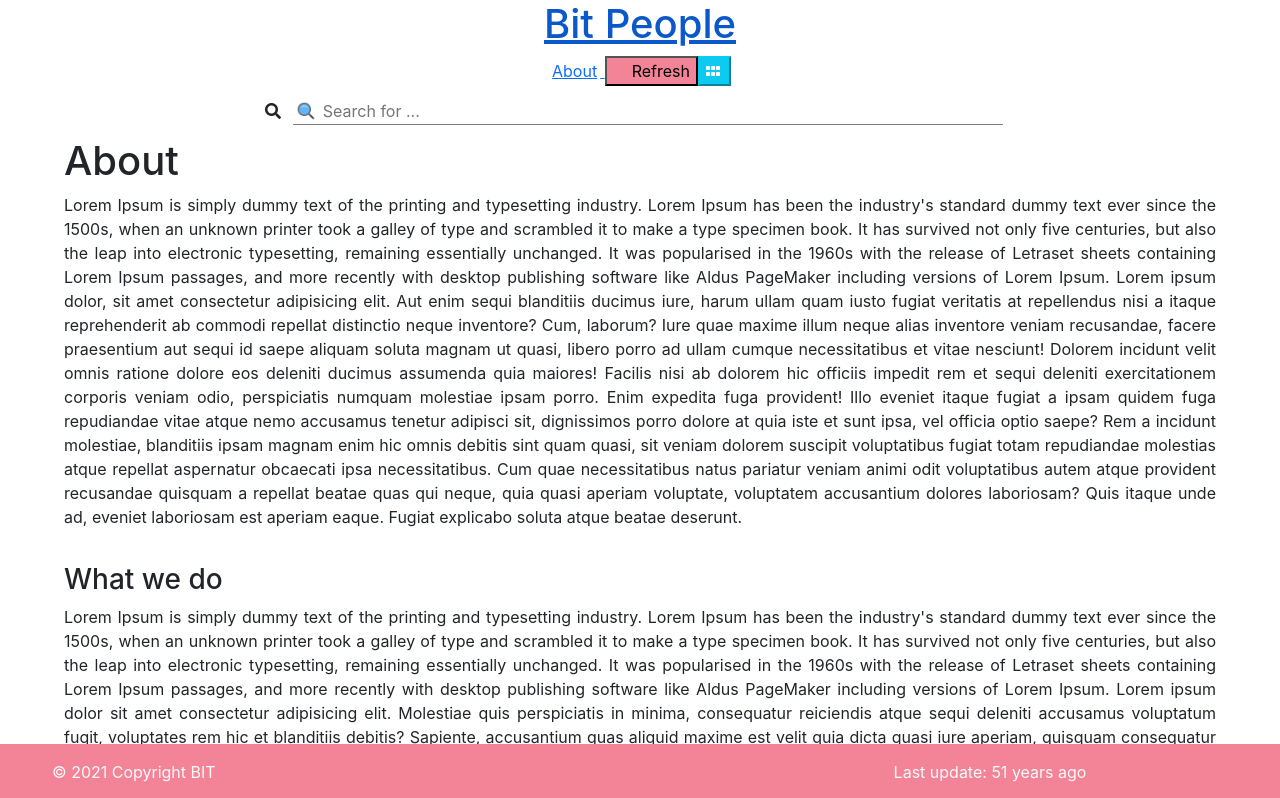
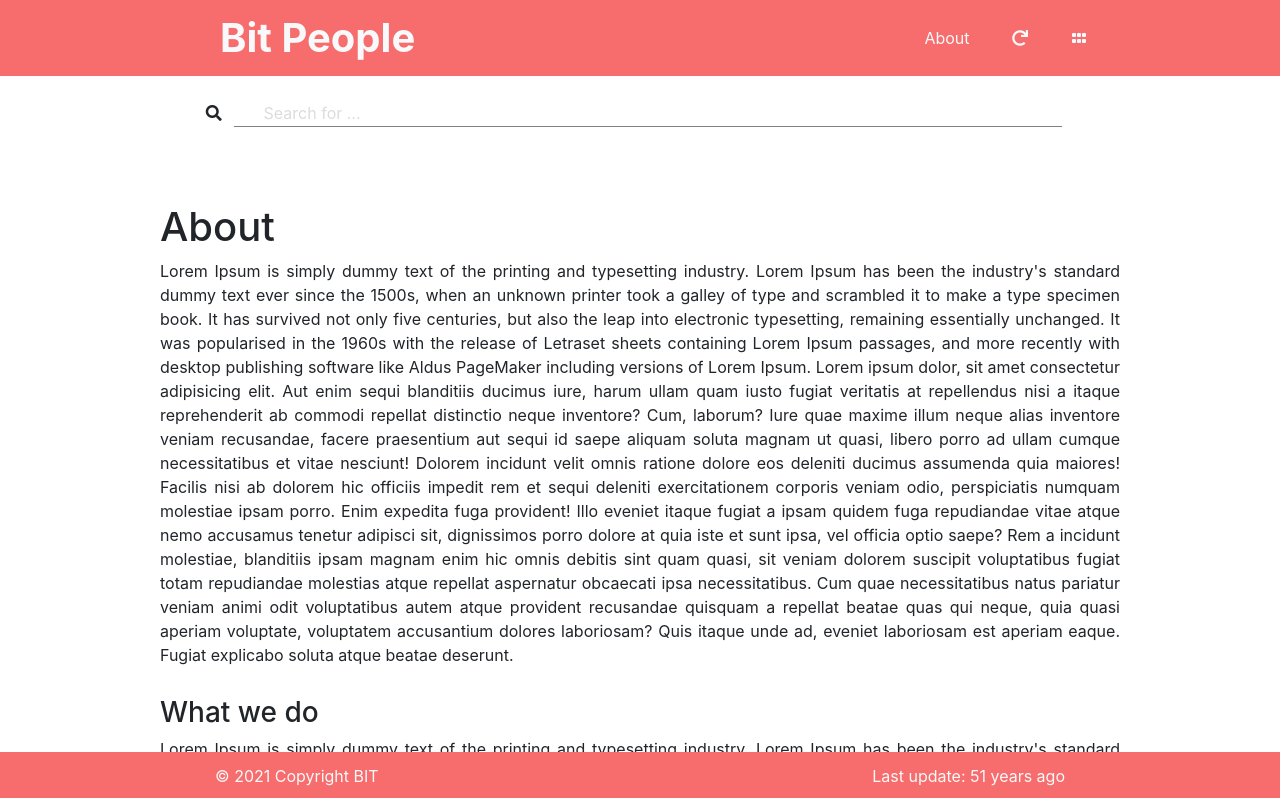
Before and after one commit to SlobodanStojkovic/react-bit-people, a React (Create React App) app: page /about in a window 1280 px wide. Shown: the top 798 px of the page. Built offline with nearby package versions, Linux system fonts and the light colour scheme; no server answers.

Commit message:
bootstrap fix

```diff
--- a/src/Components/About/About.css
+++ b/src/Components/About/About.css
@@ -1,6 +1,7 @@
 .aboutPage {
-    width: 90%;
+    width: 75%;
     margin: 0 auto;
+    margin-top: 5%;
     text-align: justify;
 }
 
--- a/src/Components/Footer/Footer.css
+++ b/src/Components/Footer/Footer.css
@@ -1,3 +1,3 @@
 .footerColor {
-    background-color: rgb(243, 132, 151);
+    background-color: rgb(247, 108, 108);;
   }
--- a/src/Components/Footer/Footer.jsx
+++ b/src/Components/Footer/Footer.jsx
@@ -34,9 +34,11 @@ export const Footer = () => {
 
 
   return (
-    <footer className="text-light fixed-bottom footerColor row">
-      <div className="bitCopyright text-start p-3 mx-5 col">© 2021 Copyright BIT</div>
-      <div className="lastModifiedDiv p-3 mr-1 col">Last update: {timeSince(lastMod)} ago</div>
+    <footer className=" navbar text-light fixed-bottom footerColor row ">
+      <div className="w-75 container-fluid">
+      <div className="bitCopyright text-start p-1 mx-5">© 2021 Copyright BIT</div>
+      <div className="lastModifiedDiv text-end p-1 mx-5 ">Last update: {timeSince(lastMod)} ago</div>
+      </div>
     </footer>
   );
 };
--- a/src/Components/Header/Header.css
+++ b/src/Components/Header/Header.css
@@ -1,17 +1,22 @@
+
+.header {
+    background-color: rgb(247, 108, 108);
+}
+.bitPeople {
+    text-decoration: none;
+}
+.about {
+    text-decoration: none;
+}
 .refreshButton {
-    background-color: rgb(243, 132, 151);
+    background-color: rgb(247, 108, 108);
+
+
 }
-
-.fa-redo-alt {
-    color: white;
-    margin-right: 3px;
+.gridButton {
+    background-color: rgb(247, 108, 108);
 }
-
-.fa-grip-horizontal {
-    color: white;
-    margin-right: 3px;
+button {
+    background:  transparent;
+    border: none;
 }
-
-.aboutHeader {
-    margin: 3px;
-}
--- a/src/Components/Header/Header.jsx
+++ b/src/Components/Header/Header.jsx
@@ -12,11 +12,18 @@ export const Header = ({ gridView, onRefresh }) => {
     }
 
     return (
-        <div className='header'>
-            <Link to="/home"><h1>Bit People</h1></Link>
-            <Link to="/about"> <span className="aboutHeader">About</span> </Link>
-            <button className="refreshButton" onClick={onRefresh}><i className="far fa-redo-alt"></i>Refresh</button>
-            <button className="gridButton btn-info" onClick={changeToGridButton}><i className="fas fa-grip-horizontal"></i></button>
-        </div>
+
+<header>
+<nav className="navbar navbar-light header fixed-top">
+    <div className="w-75 container-fluid">
+    <Link className= "bitPeople" to="/home"><span className="navbar-brand mb-0 ms-5 fw-bold fs-1 text-light ">Bit People</span></Link>
+    <div className="links">
+        <Link to="/about" className=" about text-light m-3 text-light"> About </Link>
+        <button  onClick={onRefresh}><i class="refreshButton fas fa-redo m-3 text-light" ></i></button>
+            <button onClick={changeToGridButton}><i className="gridButton btn-info fas fa-grip-horizontal m-3 text-light " ></i></button>
+    </div>
+    </div>
+</nav>
+</header>
     );
 };
--- a/src/Components/Main/GridView/GridView.jsx
+++ b/src/Components/Main/GridView/GridView.jsx
@@ -13,7 +13,7 @@ export const GridView = ({user, index, key}) => {
 
 
     return (
-        <div className={`grid ${cName}`}>
+        <div className={`grid ${cName} mt-5`}>
             <div className='gridpicture'>
                 <img src={user.picture.large} alt='profile' />
             </div>
--- a/src/Components/Main/Main.jsx
+++ b/src/Components/Main/Main.jsx
@@ -48,7 +48,7 @@ export const Main = (props) => {
         if (!props.GridView) {
             return (
                 <div className='gridmain'>
-                    <p className='genderdata'>Male: {male} Female: {female}</p>
+                    <p className='genderdata mb-0'>Male: {male} Female: {female}</p>
                     {
                         users.map((user, index) => {
                             return <GridView user={user} index={index} key={index}/>
@@ -59,7 +59,7 @@ export const Main = (props) => {
         } else {
             return (
                 <div className='main'>
-                    <p className='genderdata'>Male: {male} Female: {female}</p>
+                    <p className='genderdata mb-0 '>Male: {male} Female: {female}</p>
                     {
                         users.map((user, index) => {
                             return <ListView user={user} index={index} key={index}/>
--- a/src/Components/Search/Search.css
+++ b/src/Components/Search/Search.css
@@ -1,9 +1,13 @@
 .inputField {
     margin: 1%;
-    width: 60%;
+    margin-top: 100px;
+    width: 70%;
     border: none;
     border-bottom: 1px solid gray;
-    background: url("./assets/icons8-search-50.png") no-repeat 3px 3px; /* 3px 3px is icon padding */
-    background-size: 20px;  /* size of the icon */
     padding-left: 30px;  /* this moves input inner text from left edge so that icon can fit there */
 }
+
+::placeholder {
+    color: gainsboro;
+    opacity: 1;
+  }
```
